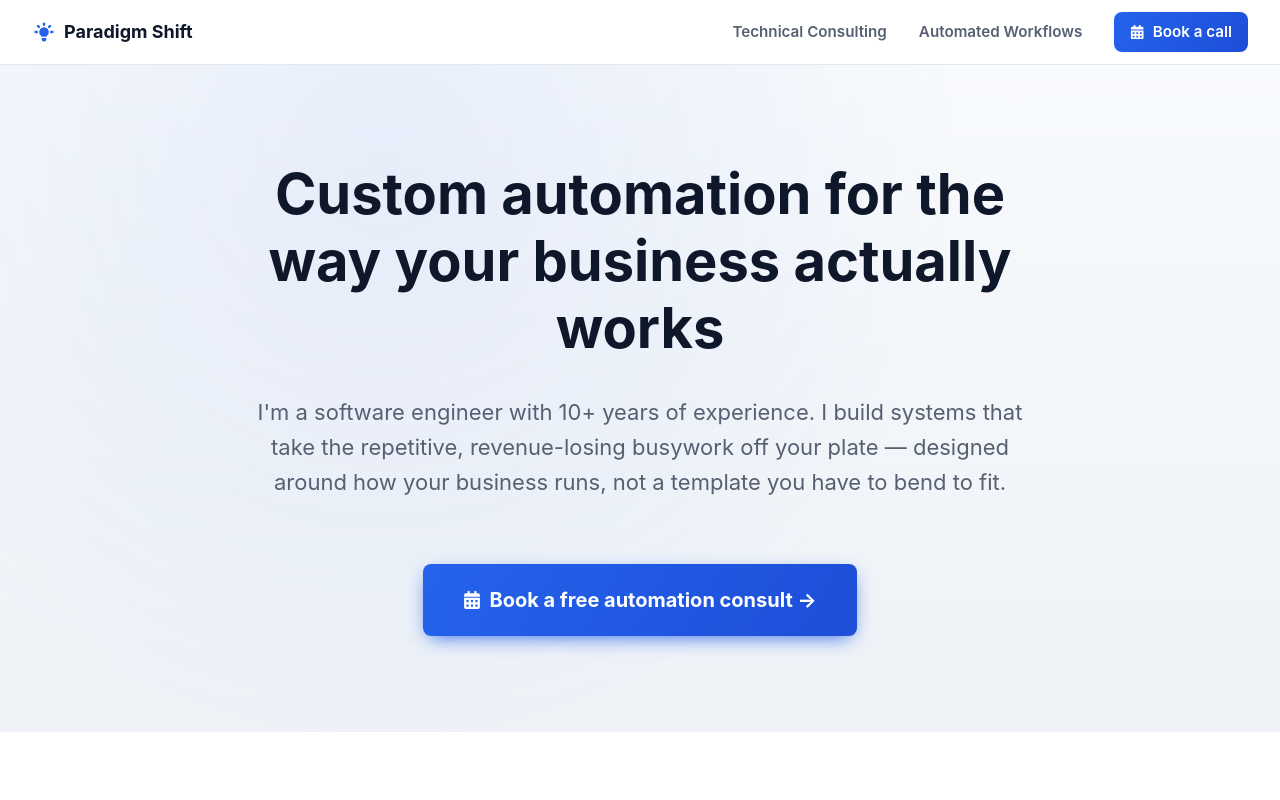
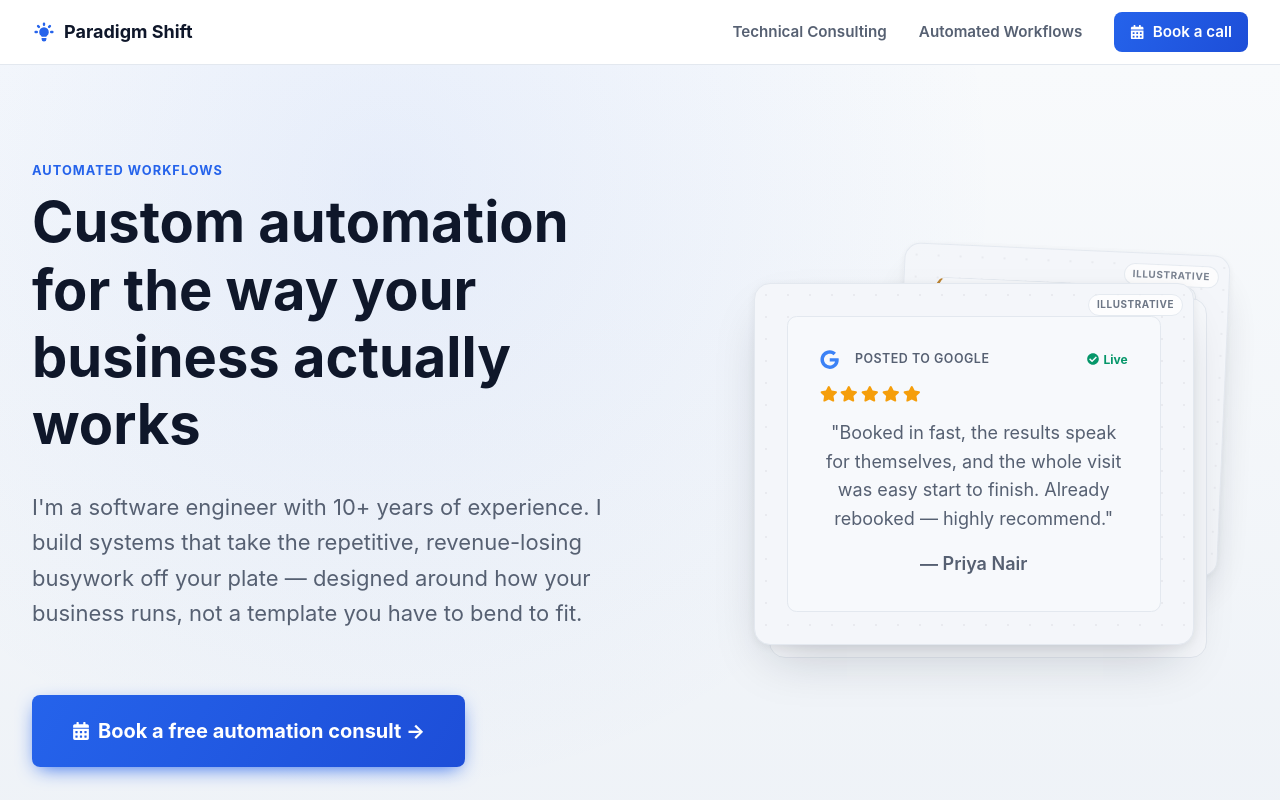
Before and after one commit to paradigmbrian/consulting, a React (Vite) app: page /services/automated-workflows in a window 1280 px wide. Shown: the top 800 px of the page. Built offline with nearby package versions, Linux system fonts and the light colour scheme.

Commit message:
feat: split hero + eyebrows + polished cards on the workflows index

```diff
--- a/src/components/AutomatedWorkflows.tsx
+++ b/src/components/AutomatedWorkflows.tsx
@@ -2,9 +2,11 @@ import { FaCalendarAlt } from "react-icons/fa";
 import { Link } from "react-router-dom";
 import { CALENDLY_URL } from "../data/site";
 import { workflows, workflowPath } from "../data/workflows";
+import HeroMontage from "../showcases/HeroMontage";
 import AwHowItWorks from "./workflows/AwHowItWorks";
 import AwWhyWorkWithMe from "./workflows/AwWhyWorkWithMe";
 import AwFinalCta from "./workflows/AwFinalCta";
+import "./shared-sections.css";
 import "./AutomatedWorkflows.css";
 
 const automatableWork: string[] = [
@@ -21,16 +23,19 @@ const AutomatedWorkflows = () => {
     <>
       <section className="aw-hero">
         <div className="container">
-          <div className="aw-hero-content">
+          <div className="wf-hero-split">
+            <div className="wf-hero-copy">
+              <p className="wf-eyebrow">Automated Workflows</p>
               <h1 className="aw-hero-title">
                 Custom automation for the way your business actually works
               </h1>
               <p className="aw-hero-subtitle">
                 I'm a software engineer with 10+ years of experience. I build
-              systems that take the repetitive, revenue-losing busywork off your
-              plate — designed around how your business runs, not a template you
-              have to bend to fit.
+                systems that take the repetitive, revenue-losing busywork off
+                your plate — designed around how your business runs, not a
+                template you have to bend to fit.
               </p>
+              <div className="wf-hero-actions">
                 <a
                   href={CALENDLY_URL}
                   className="aw-hero-btn"
@@ -42,11 +47,17 @@ const AutomatedWorkflows = () => {
                 </a>
               </div>
             </div>
+            <div className="wf-hero-visual">
+              <HeroMontage />
+            </div>
+          </div>
+        </div>
       </section>
 
       <section className="aw-framing">
         <div className="container">
           <div className="section-content">
+            <p className="wf-eyebrow">Where it fits</p>
             <h2 className="section-title">
               If your team does it the same way every time, it can probably be
               automated
@@ -68,6 +79,7 @@ const AutomatedWorkflows = () => {
       <section className="aw-examples">
         <div className="container">
           <div className="section-content">
+            <p className="wf-eyebrow">Use cases</p>
             <h2 className="section-title">
               A few examples of what that looks like in practice
             </h2>
--- /dev/null
+++ b/src/showcases/HeroMontage.tsx
@@ -0,0 +1,26 @@
+import ShowcaseFrame from "./ShowcaseFrame";
+import ReviewGeneration from "./reviewGeneration";
+import MissedCall from "./missedCallTextBack";
+import "./heroMontage.css";
+
+/**
+ * A two-card product-shot montage for the automation landing/index heroes.
+ * Reuses real demo cards (same authentic approach as the detail pages); both
+ * frames carry the "Illustrative" tag via ShowcaseFrame.
+ */
+const HeroMontage = () => (
+  <div className="hero-montage">
+    <div className="hero-montage-back">
+      <ShowcaseFrame>
+        <MissedCall snippet="missedcall" />
+      </ShowcaseFrame>
+    </div>
+    <div className="hero-montage-front">
+      <ShowcaseFrame layered>
+        <ReviewGeneration snippet="review" />
+      </ShowcaseFrame>
+    </div>
+  </div>
+);
+
+export default HeroMontage;
--- /dev/null
+++ b/src/showcases/heroMontage.css
@@ -0,0 +1,27 @@
+.hero-montage {
+  position: relative;
+  width: 100%;
+  max-width: 440px;
+}
+
+.hero-montage-front {
+  position: relative;
+  z-index: 2;
+}
+
+/* Second card peeks out behind, slightly rotated, to signal breadth. */
+.hero-montage-back {
+  position: absolute;
+  top: -34px;
+  right: -30px;
+  z-index: 1;
+  width: 74%;
+  opacity: 0.9;
+  transform: rotate(2.5deg);
+}
+
+@media (max-width: 768px) {
+  .hero-montage-back {
+    display: none;
+  }
+}
```
Lines whose indentation alone changed are shown as unchanged.
